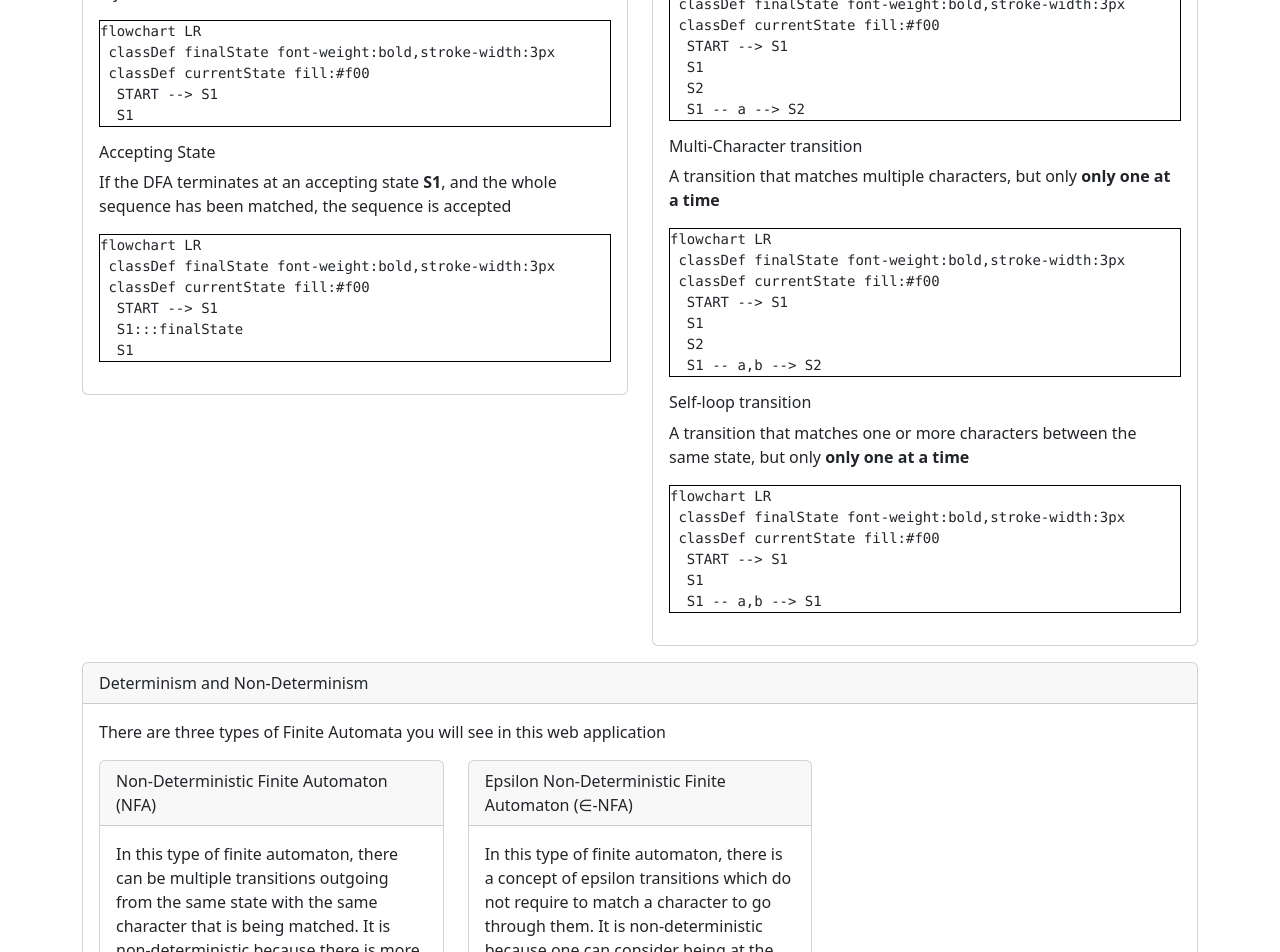
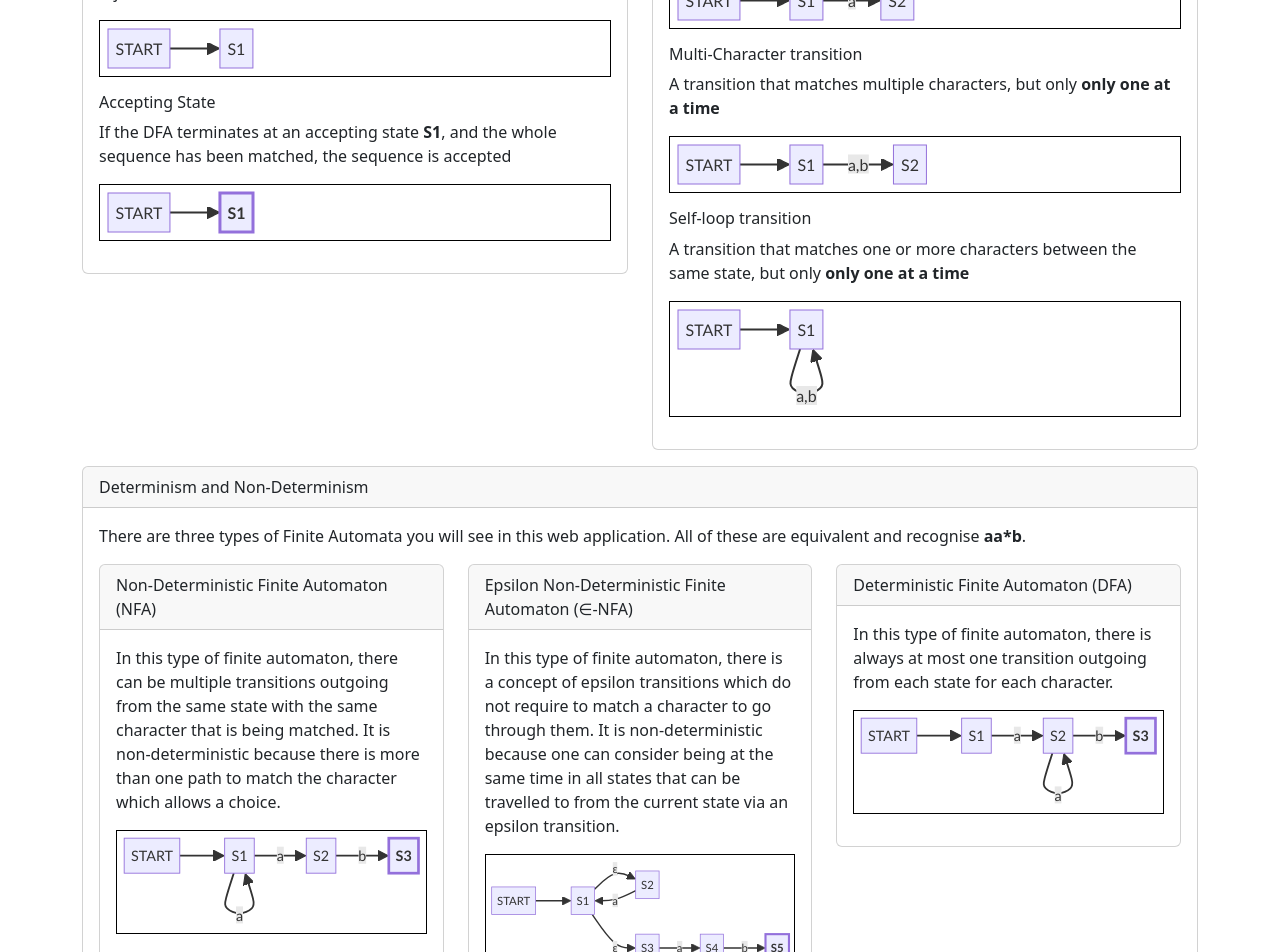
Before and after one commit to Danielius5/algorithm-animator, a React (Vite) app in the folder src/algorithm-animator/: page /#/ in a window 1280 px wide. Shown: the part 460-1412 px from the top of the page. Built offline with nearby package versions, Linux system fonts and the light colour scheme.

Commit message:
Fix it finally???

```diff
--- a/src/algorithm-animator/src/components/DFAFromTransitionTable.tsx
+++ b/src/algorithm-animator/src/components/DFAFromTransitionTable.tsx
@@ -105,7 +105,7 @@ export function DFAFromTransitionTable({language: langWithEpsillon, DFATransitio
     if (DFATransitionTable[1] === undefined) {
         return
     }
-    console.log("redner dfa")
+
     useEffect(() => {
         if (states.length == 0) {
             const language = langWithEpsillon.filter((c) => c!= EMPTY)
@@ -122,7 +122,7 @@ export function DFAFromTransitionTable({language: langWithEpsillon, DFATransitio
     });
     return (
         <>
-            <GraphFromDFA id="g-dfa-from-dfa" states={states} />
+            <GraphFromDFA key="g-dfa-from-dfa"  id="g-dfa-from-dfa" states={states} />
         </>
     )
 }
--- a/src/algorithm-animator/src/components/ENFABuildAnimator.tsx
+++ b/src/algorithm-animator/src/components/ENFABuildAnimator.tsx
@@ -184,7 +184,6 @@ export function ENFABuildAnimator({regex, states, setStates, setNFAComplete}:DFA
     const s: Steps = []
     getSteps(regex, s, true)
     const [steps, ] = useState<Steps>(s)
-    console.log("redner enfa")
     useEffect(() => {
         const dfaBuilder = new DFABuilder()
         dfaBuilder.addState(false)
@@ -205,7 +204,7 @@ export function ENFABuildAnimator({regex, states, setStates, setNFAComplete}:DFA
     return (
         <>
             {/* <input type="button" onClick={() => setCurrentStep(Math.min(currentStep + 1, steps.length))}  value="Next" /> */}
-            <GraphFromDFA isStatic id="g-enfa-from-regex" states={states} />
+            <GraphFromDFA key="g-enfa-from-regex" id="g-enfa-from-regex" states={states} />
         </>
     )
 }
--- a/src/algorithm-animator/src/components/GraphFromDFA.tsx
+++ b/src/algorithm-animator/src/components/GraphFromDFA.tsx
@@ -1,5 +1,5 @@
 import { State } from "../models/dfa"
-import mermaid from 'mermaid'
+import mermaid, { RenderResult } from 'mermaid'
 import { useEffect, useState } from "react"
 
 interface MermaidParams {
@@ -9,57 +9,24 @@ interface MermaidParams {
     noHeight?: boolean
 }
 
-mermaid.initialize({startOnLoad: true})
-function MermaidStatic({graph, isLarge, noHeight, id}: MermaidParams) {
+  function Mermaid({graph, isLarge, noHeight, id}: MermaidParams) {
     // const [loaded, setLoaded] = useState(false)
-
-    // useEffect(() => {
-    //   mermaid.contentLoaded()
-    //   // mermaid.render(id, graph)
-    //   setLoaded(true)
-    // }, [])
-
-    // useEffect(() => {
-    //   if(id) {
-    //     document.getElementById(id)?.removeAttribute("data-processed");
-    //   }
-    //   mermaid.contentLoaded();
-    // }, [graph, id]);
-
-    // const id = "graph_" + Math.floor(Math.random() * 1000).toString()
+    const [render, setRender] = useState<undefined | RenderResult>(undefined);
+    useEffect(() => {
+      const asyncChild = async () => {
+        const result = await mermaid.render(id, graph)
+        setRender(result)
+      }
+      asyncChild()
+    }, [])
 
 
-    return (
-      <pre  id={id} className={`mermaid ${isLarge? "mermaid-large" : ""} ${noHeight? "no-height" : ""}`} style={{width: "100%"}}>
-        {graph}
-      </pre>
-    )
-  }
+    if (render) {
+      return (
 
-  function MermaidDynamic({graph, isLarge, noHeight, id}: MermaidParams) {
-    // const [loaded, setLoaded] = useState(false)
-
-    // useEffect(() => {
-    //   mermaid.contentLoaded()
-    //   // mermaid.render(id, graph)
-    //   setLoaded(true)
-    // }, [])
-
-    useEffect(() => {
-      if(id) {
-        document.getElementById(id)?.removeAttribute("data-processed");
-      }
-      mermaid.contentLoaded();
-    }, [graph, id]);
-
-    // const id = "graph_" + Math.floor(Math.random() * 1000).toString()
-
-
-    return (
-      <pre  id={id} className={`mermaid ${isLarge? "mermaid-large" : ""} ${noHeight? "no-height" : ""}`} style={{width: "100%"}}>
-        {graph}
-      </pre>
-    )
+        <pre className={`mermaid ${isLarge? "mermaid-large" : ""} ${noHeight? "no-height" : ""}`} style={{width: "100%"}} id={id} dangerouslySetInnerHTML={{__html: render.svg}}></pre>
+      )
+    }
   }
 
 function recursiveAppendGraph(graph: string[], state: State, visited: Set<string>, selectedStates: string[]) {
@@ -115,9 +82,8 @@ interface GraphFromDFAParams {
   isLarge?: boolean
   noHeight?: boolean
   id: string
-  isStatic?: boolean
 }
-export function GraphFromDFA({states, selectedStates, isLarge, noHeight, id, isStatic}:GraphFromDFAParams) {
+export function GraphFromDFA({states, selectedStates, isLarge, noHeight, id}:GraphFromDFAParams) {
 
     const visited = new Set<string>();
     const graph = ["flowchart LR\n classDef finalState font-weight:bold,stroke-width:3px \n classDef currentState fill:#f00"];
@@ -128,13 +94,8 @@ export function GraphFromDFA({states, selectedStates, isLarge, noHeight, id, isS
       recursiveAppendGraph(graph, state, visited, selectedStates ?? []);
     }
 
-    if(isStatic) {
-      return (
-        <MermaidStatic id={id} graph={graph.join("")} key={graph.join("").length} isLarge={isLarge} noHeight={noHeight}></MermaidStatic>
-      )
-    }
     return (
-      <MermaidDynamic id={id} graph={graph.join("")} key={graph.join("").length} isLarge={isLarge} noHeight={noHeight}></MermaidDynamic>
+      <Mermaid id={id} graph={graph.join("")} key={graph.join("").length} isLarge={isLarge} noHeight={noHeight}></Mermaid>
     )
 }
 
--- a/src/algorithm-animator/src/pages/dfa-from-ui.tsx
+++ b/src/algorithm-animator/src/pages/dfa-from-ui.tsx
@@ -328,7 +328,7 @@ export default function DFAFromUI() {
                             </div>
 
                             <div className="col-lg-9">
-                                <GraphFromDFA key={Math.random().toString()} id="g-dfa-from-ui" isLarge={true} states={dfaBuilder.current.states} selectedStates={selectedStates} />
+                                <GraphFromDFA id="g-dfa-from-ui" isLarge={true} states={dfaBuilder.current.states} selectedStates={selectedStates} />
                                 <div>
                                     <h4>Finalise:</h4>
                                     {isValidDFA == undefined ? (
--- a/src/algorithm-animator/src/pages/home.tsx
+++ b/src/algorithm-animator/src/pages/home.tsx
@@ -36,11 +36,11 @@ export default function Home() {
 
                 <h6 className="card-title">Non-Accepting State</h6>
                 <p className="card-text">If the DFA terminates at a non-accepting state <strong>S1</strong>, the sequence is rejected</p>
-                <GraphFromDFA isStatic={true} id="g1" states={[{ value: "S1", isAccepted: false, transitions: [] }]} noHeight />
+                <GraphFromDFA id="g1" states={[{ value: "S1", isAccepted: false, transitions: [] }]} noHeight />
 
                 <h6 className="card-title">Accepting State</h6>
                 <p className="card-text">If the DFA terminates at an accepting state <strong>S1</strong>, and the whole sequence has been matched, the sequence is accepted</p>
-                <GraphFromDFA isStatic={true} id="g2" states={[{ value: "S1", isAccepted: true, transitions: [] }]} noHeight />
+                <GraphFromDFA id="g2" states={[{ value: "S1", isAccepted: true, transitions: [] }]} noHeight />
               </div>
             </div>
           </div>
@@ -55,15 +55,15 @@ export default function Home() {
 
                 <h6 className="card-title">Single-Character transition</h6>
                 <p className="card-text">A transition that matches only one character</p>
-                <GraphFromDFA isStatic={true} id="g3" states={[{ value: "S1", isAccepted: false, transitions: [{ characterMatched: "a", stateTo: { value: "S2", isAccepted: false, transitions: [] } }] }, { value: "S2", isAccepted: false, transitions: [] }]} noHeight />
+                <GraphFromDFA id="g3" states={[{ value: "S1", isAccepted: false, transitions: [{ characterMatched: "a", stateTo: { value: "S2", isAccepted: false, transitions: [] } }] }, { value: "S2", isAccepted: false, transitions: [] }]} noHeight />
 
                 <h6 className="card-title">Multi-Character transition</h6>
                 <p className="card-text">A transition that matches multiple characters, but only <strong>only one at a time</strong></p>
-                <GraphFromDFA isStatic={true} id="g4" states={[{ value: "S1", isAccepted: false, transitions: [{ characterMatched: "a", stateTo: { value: "S2", isAccepted: false, transitions: [] } }, { characterMatched: "b", stateTo: { value: "S2", isAccepted: false, transitions: [] } }] }, { value: "S2", isAccepted: false, transitions: [] }]} noHeight />
+                <GraphFromDFA id="g4" states={[{ value: "S1", isAccepted: false, transitions: [{ characterMatched: "a", stateTo: { value: "S2", isAccepted: false, transitions: [] } }, { characterMatched: "b", stateTo: { value: "S2", isAccepted: false, transitions: [] } }] }, { value: "S2", isAccepted: false, transitions: [] }]} noHeight />
 
                 <h6 className="card-title">Self-loop transition</h6>
                 <p className="card-text">A transition that matches one or more characters between the same state, but only <strong>only one at a time</strong></p>
-                <GraphFromDFA isStatic={true} id="g5" states={[{ value: "S1", isAccepted: false, transitions: [{ characterMatched: "a", stateTo: { value: "S1", isAccepted: false, transitions: [] } }, { characterMatched: "b", stateTo: { value: "S1", isAccepted: false, transitions: [] } }] }]} noHeight />
+                <GraphFromDFA id="g5" states={[{ value: "S1", isAccepted: false, transitions: [{ characterMatched: "a", stateTo: { value: "S1", isAccepted: false, transitions: [] } }, { characterMatched: "b", stateTo: { value: "S1", isAccepted: false, transitions: [] } }] }]} noHeight />
 
               </div>
             </div>
@@ -77,7 +77,7 @@ export default function Home() {
               </div>
               <div className="card-body">
                 <p className="card-text">
-                  There are three types of Finite Automata you will see in this web application
+                  There are three types of Finite Automata you will see in this web application. All of these are equivalent and recognise <strong>aa*b</strong>.
                   <div className="row mt-3">
                     <div className="col-4">
                       <div className="card">
@@ -86,9 +86,9 @@ export default function Home() {
                         </div>
                         <div className="card-body">
                           <p className="card-text">
-                            In this type of finite automaton, there can be multiple transitions outgoing from the same state with the same character that is being matched. It is non-deterministic because there is more than one path to match the string which allows a choice.
+                            In this type of finite automaton, there can be multiple transitions outgoing from the same state with the same character that is being matched. It is non-deterministic because there is more than one path to match the character which allows a choice.
                           </p>
-                          <GraphFromDFA isStatic={true} id="g6" states={[{ value: "S1", isAccepted: false, transitions: [{ characterMatched: "a", stateTo: { value: "S2", isAccepted: false, transitions: [] } }, { characterMatched: "a", stateTo: { value: "S3", isAccepted: false, transitions: [{ characterMatched: "b", stateTo: { value: "S4", isAccepted: true, transitions: [] } }] } }] }, { value: "S2", isAccepted: false, transitions: [] }, { value: "S3", isAccepted: false, transitions: [] }, { value: "S4", isAccepted: true, transitions: [] }]} />
+                          <GraphFromDFA id="g6" states={[{ value: "S1", isAccepted: false, transitions: [{ characterMatched: "a", stateTo: { value: "S1", isAccepted: false, transitions: [] } }, { characterMatched: "a", stateTo: { value: "S2", isAccepted: false, transitions: [{ characterMatched: "b", stateTo: { value: "S3", isAccepted: true, transitions: [] } }] } }, ] }]} />
                         </div>
                       </div>
                     </div>
@@ -99,9 +99,22 @@ export default function Home() {
                         </div>
                         <div className="card-body">
                           <p className="card-text">
-                            In this type of finite automaton, there is a concept of epsilon transitions which do not require to match a character to go through them. It is non-deterministic because one can consider being at the same time in multiple states connected by an epsilon transition
+                            In this type of finite automaton, there is a concept of epsilon transitions which do not require to match a character to go through them. It is non-deterministic because one can consider being at the same time in all states that can be travelled to from the current state via an epsilon transition.
                           </p>
-                          <GraphFromDFA isStatic={true} id="g6" states={[{ value: "S1", isAccepted: false, transitions: [{ characterMatched: "a", stateTo: { value: "S2", isAccepted: false, transitions: [] } }, { characterMatched: "a", stateTo: { value: "S3", isAccepted: false, transitions: [] } }] }, { value: "S2", isAccepted: false, transitions: [] }, { value: "S3", isAccepted: false, transitions: [] }]} />
+                          <GraphFromDFA id="g7" states={[{ value: "S1", isAccepted: false, transitions: [{ characterMatched: "ε", stateTo: { value: "S2", isAccepted: false, transitions: [{ characterMatched: "a", stateTo: { value: "S1", isAccepted: false, transitions: [] } }] } }, { characterMatched: "ε", stateTo: { value: "S3", isAccepted: false, transitions: [{ characterMatched: "a", stateTo: { value: "S4", isAccepted: false, transitions:[{ characterMatched: "b", stateTo: { value: "S5", isAccepted: true, transitions: [] } }]}}] } }] }]} />
+                        </div>
+                      </div>
+                    </div>
+                    <div className="col-4">
+                      <div className="card">
+                        <div className="card-header">
+                          Deterministic Finite Automaton (DFA)
+                        </div>
+                        <div className="card-body">
+                          <p className="card-text">
+                            In this type of finite automaton, there is always at most one transition outgoing from each state for each character.
+                          </p>
+                          <GraphFromDFA id="g8" states={[{ value: "S1", isAccepted: false, transitions: [{ characterMatched: "a", stateTo: { value: "S2", isAccepted: false, transitions: [{ characterMatched: "a", stateTo: { value: "S2", isAccepted: false, transitions: [] } }, { characterMatched: "b", stateTo: { value: "S3", isAccepted: true, transitions: [] } }] } }, ] }]} />
                         </div>
                       </div>
                     </div>
```
Also changed, not shown: 1 other file (tests, documents, lock files or other folders).
